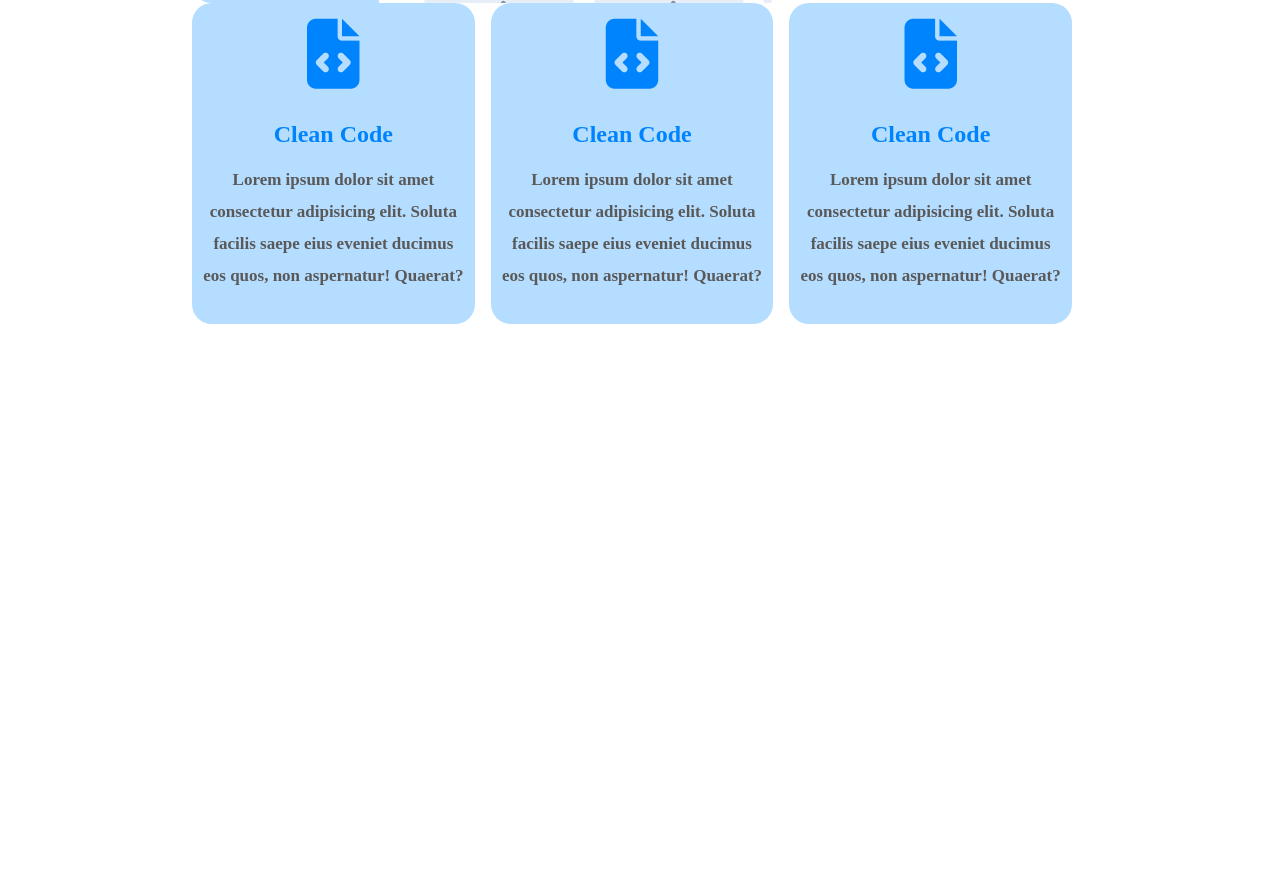
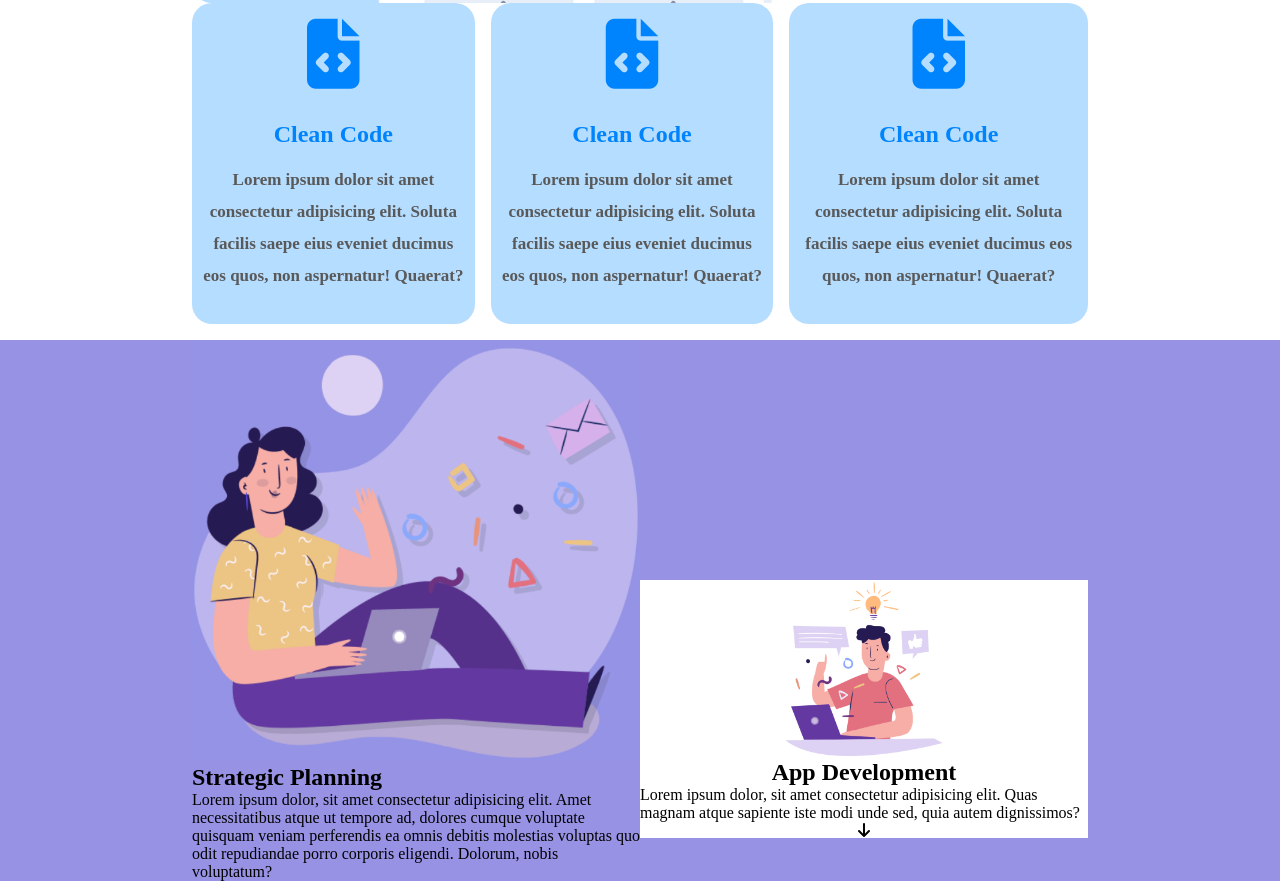
Before and after one commit to sensi-federico/htmlcss-responsive-layout, a plain HTML site: page index.html in a window 1280 px wide. Shown: the part 786-1667 px from the top of the page. Before the commit the page ends 1126 px from the top, so only its background shows below. Drawn offline with Linux system fonts and the light colour scheme.

Commit message:
planning section structure

```diff
--- a/assets/css/style.css
+++ b/assets/css/style.css
@@ -69,8 +69,8 @@ a {
     color: white;
 }
 
-.m-bot {
-    margin-bottom: 2rem;
+.margin {
+    margin-right: 1rem;
 }
 
 /* #endregion utility */
@@ -159,12 +159,12 @@ header {
     display: flex;
     flex-direction: column;
     align-items: center;
-    margin: 0 1rem 1rem 0;
+    margin-bottom: 1rem;
 }
 
 .card i {
     font-size: 70px;
-    color: #0084FD;
+    color: var(--secondary);
     padding: 1rem 0;
 }
 
@@ -177,4 +177,25 @@ header {
     font-size: 17px;
 }
 
+
+                    /*  PLANNING */
+
+.planning {
+    background-color: var(--primary);
+}
+
+
+
+.card_plan_right {
+    background-color: var(--back);
+    display: flex;
+    flex-direction: column;
+    align-items: center;
+    margin-top: 15rem;
+}
+
+.card_plan_right img {
+    width: 40%;
+}
+
 /* #endregion main */
--- a/index.html
+++ b/index.html
@@ -26,7 +26,14 @@
     </header>
     <!-- /#site_header -->
 
+
+
+
     <main id="site_main">
+
+            <!--
+                DEMO
+             -->
 
         <section class="demo">
             <div class="row container">
@@ -75,7 +82,7 @@
                 </div>
 
                 <div class="col-4">
-                    <div class="card">
+                    <div class="card margin">
 
                         <i class="fa-solid fa-file-code"></i>
                         <h2>Clean Code</h2>
@@ -88,7 +95,7 @@
                 </div>
 
                 <div class="col-4">
-                    <div class="card">
+                    <div class="card margin">
 
                         <i class="fa-solid fa-file-code"></i>
                         <h2>Clean Code</h2>
@@ -116,6 +123,41 @@
             </div>
         </section>
 
+            <!--
+                PLANNING
+             -->
+
+        <section class="planning">
+            <div class="row container">
+
+                <div class="col-6">
+                    <div class="card_plan_left">
+
+                        <img src="./assets/img/planning1.png" alt="">
+                        <h2>Strategic Planning</h2>
+                        <p>
+                            Lorem ipsum dolor, sit amet consectetur adipisicing elit. Amet necessitatibus atque ut tempore ad, dolores cumque voluptate quisquam veniam
+                            perferendis ea omnis debitis molestias voluptas quo odit repudiandae porro corporis eligendi. Dolorum, nobis voluptatum?
+                        </p>
+
+                    </div>
+                </div>
+                <div class="col-6">
+                    <div class="card_plan_right">
+
+                        <img src="./assets/img/planning2.png" alt="">
+                        <h2>App Development</h2>
+                        <p>
+                            Lorem ipsum dolor, sit amet consectetur adipisicing elit. Quas magnam atque sapiente iste modi unde sed, quia autem dignissimos?
+                        </p>
+                        <i class="fa-solid fa-arrow-down"></i>
+
+                    </div>
+                </div>
+
+            </div>
+        </section>
+
     </main>
     <!-- /#site_main -->
 
```
